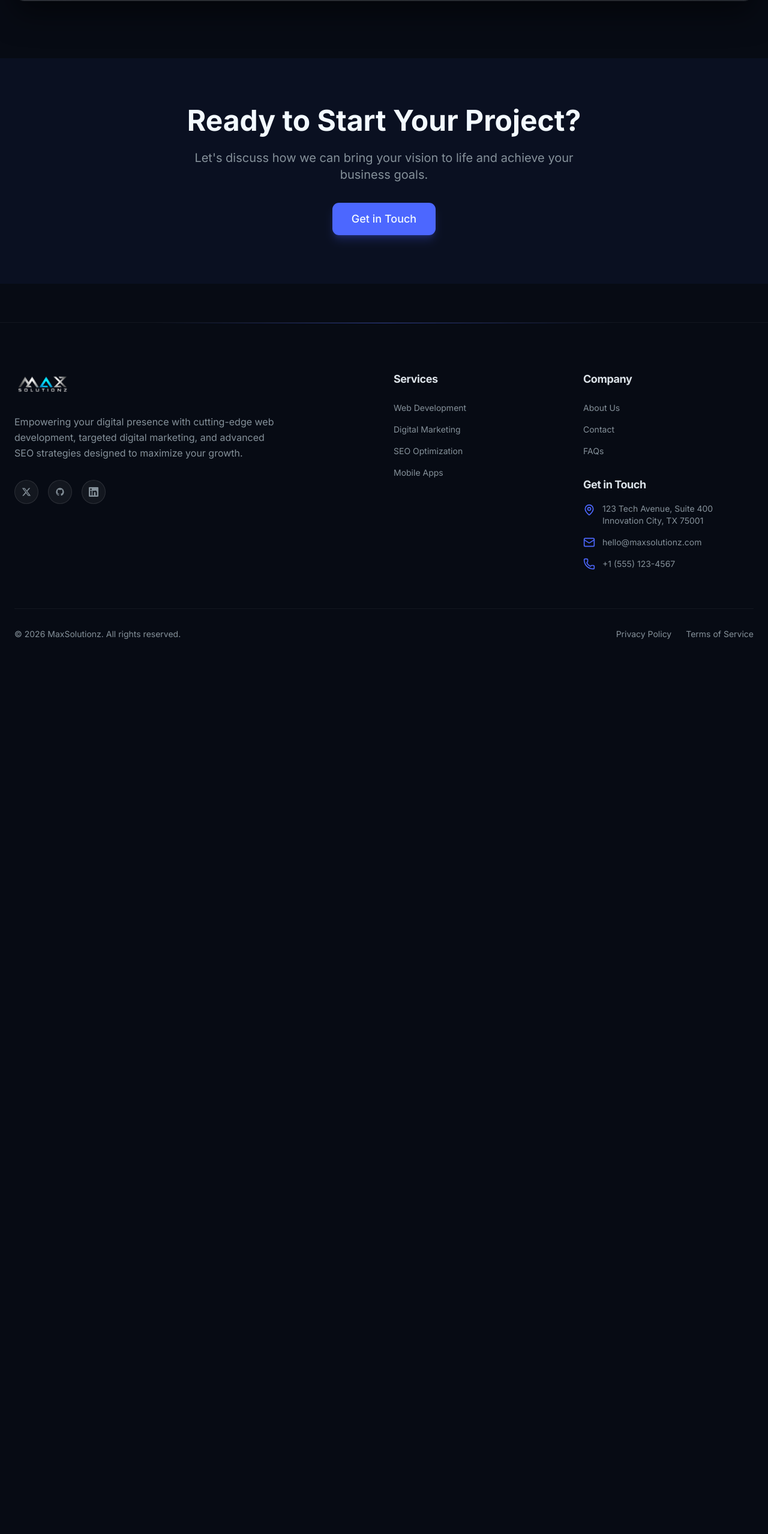
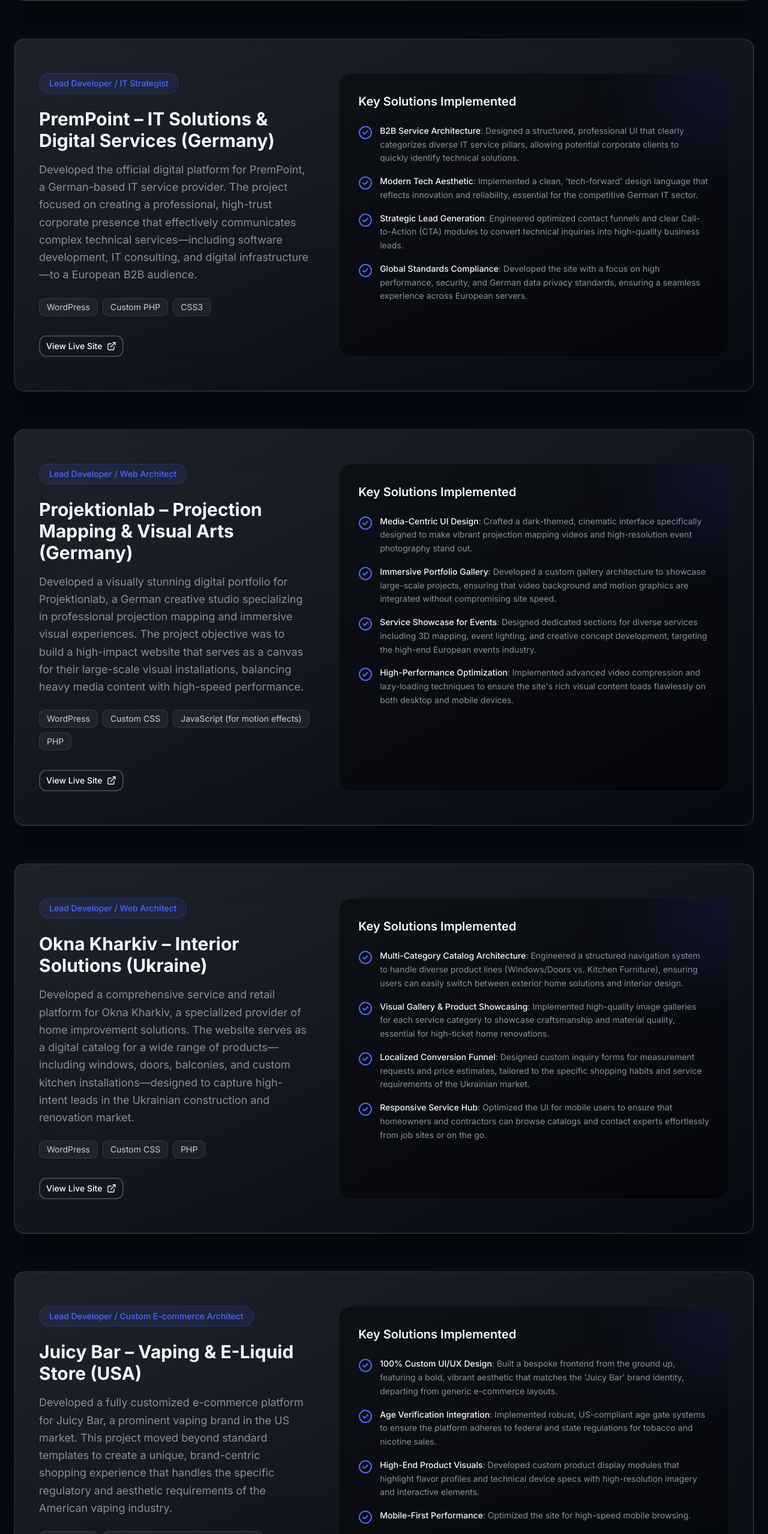
Before and after one commit to hammadarshad778/maxsolutionz-frontend, a Next.js app: page /projects in a window 1280 px wide. Shown: the part 6629-9186 px from the top of the page at 60% size. Before the commit the page ends 7736 px from the top, so only its background shows below. Built offline with nearby package versions, Linux system fonts and the light colour scheme.

Commit message:
Add remaining European and USA projects to the portfolio

```diff
--- a/src/data/projects.ts
+++ b/src/data/projects.ts
@@ -130,5 +130,72 @@
     role: "Lead Developer / Web Strategist",
     stack: ["WordPress", "PHP", "Custom UI/UX Design"],
     link: "https://bielefelder-immobilien.de/"
+  },
+  {
+    title: "PremPoint – IT Solutions & Digital Services (Germany)",
+    description: "Developed the official digital platform for PremPoint, a German-based IT service provider. The project focused on creating a professional, high-trust corporate presence that effectively communicates complex technical services—including software development, IT consulting, and digital infrastructure—to a European B2B audience.",
+    keySolutions: [
+      "B2B Service Architecture: Designed a structured, professional UI that clearly categorizes diverse IT service pillars, allowing potential corporate clients to quickly identify technical solutions.",
+      "Modern Tech Aesthetic: Implemented a clean, 'tech-forward' design language that reflects innovation and reliability, essential for the competitive German IT sector.",
+      "Strategic Lead Generation: Engineered optimized contact funnels and clear Call-to-Action (CTA) modules to convert technical inquiries into high-quality business leads.",
+      "Global Standards Compliance: Developed the site with a focus on high performance, security, and German data privacy standards, ensuring a seamless experience across European servers."
+    ],
+    role: "Lead Developer / IT Strategist",
+    stack: ["WordPress", "Custom PHP", "CSS3"],
+    link: "https://prempoint.de/"
+  },
+  {
+    title: "Projektionlab – Projection Mapping & Visual Arts (Germany)",
+    description: "Developed a visually stunning digital portfolio for Projektionlab, a German creative studio specializing in professional projection mapping and immersive visual experiences. The project objective was to build a high-impact website that serves as a canvas for their large-scale visual installations, balancing heavy media content with high-speed performance.",
+    keySolutions: [
+      "Media-Centric UI Design: Crafted a dark-themed, cinematic interface specifically designed to make vibrant projection mapping videos and high-resolution event photography stand out.",
+      "Immersive Portfolio Gallery: Developed a custom gallery architecture to showcase large-scale projects, ensuring that video background and motion graphics are integrated without compromising site speed.",
+      "Service Showcase for Events: Designed dedicated sections for diverse services including 3D mapping, event lighting, and creative concept development, targeting the high-end European events industry.",
+      "High-Performance Optimization: Implemented advanced video compression and lazy-loading techniques to ensure the site's rich visual content loads flawlessly on both desktop and mobile devices."
+    ],
+    role: "Lead Developer / Web Architect",
+    stack: ["WordPress", "Custom CSS", "JavaScript (for motion effects)", "PHP"],
+    link: "https://projektionlab.de/"
+  },
+  {
+    title: "Okna Kharkiv – Interior Solutions (Ukraine)",
+    description: "Developed a comprehensive service and retail platform for Okna Kharkiv, a specialized provider of home improvement solutions. The website serves as a digital catalog for a wide range of products—including windows, doors, balconies, and custom kitchen installations—designed to capture high-intent leads in the Ukrainian construction and renovation market.",
+    keySolutions: [
+      "Multi-Category Catalog Architecture: Engineered a structured navigation system to handle diverse product lines (Windows/Doors vs. Kitchen Furniture), ensuring users can easily switch between exterior home solutions and interior design.",
+      "Visual Gallery & Product Showcasing: Implemented high-quality image galleries for each service category to showcase craftsmanship and material quality, essential for high-ticket home renovations.",
+      "Localized Conversion Funnel: Designed custom inquiry forms for measurement requests and price estimates, tailored to the specific shopping habits and service requirements of the Ukrainian market.",
+      "Responsive Service Hub: Optimized the UI for mobile users to ensure that homeowners and contractors can browse catalogs and contact experts effortlessly from job sites or on the go."
+    ],
+    role: "Lead Developer / Web Architect",
+    stack: ["WordPress", "Custom CSS", "PHP"],
+    link: "https://okna-kharkiv.com/"
+  },
+  {
+    title: "Juicy Bar – Vaping & E-Liquid Store (USA)",
+    description: "Developed a fully customized e-commerce platform for Juicy Bar, a prominent vaping brand in the US market. This project moved beyond standard templates to create a unique, brand-centric shopping experience that handles the specific regulatory and aesthetic requirements of the American vaping industry.",
+    keySolutions: [
+      "100% Custom UI/UX Design: Built a bespoke frontend from the ground up, featuring a bold, vibrant aesthetic that matches the 'Juicy Bar' brand identity, departing from generic e-commerce layouts.",
+      "Age Verification Integration: Implemented robust, US-compliant age gate systems to ensure the platform adheres to federal and state regulations for tobacco and nicotine sales.",
+      "High-End Product Visuals: Developed custom product display modules that highlight flavor profiles and technical device specs with high-resolution imagery and interactive elements.",
+      "Mobile-First Performance: Optimized the site for high-speed mobile browsing.",
+      "Advanced Inventory Sync: Integrated a backend system capable of managing real-time stock levels across various flavors, nicotine strengths, and device colors."
+    ],
+    role: "Lead Developer / Custom E-commerce Architect",
+    stack: ["WordPress", "WooCommerce (Highly Customized)", "Custom JavaScript", "PHP"],
+    link: "https://juicybar.us/"
+  },
+  {
+    title: "Raz Vape – Premium Disposable Vaping Store (USA)",
+    description: "Developed a high-impact, fully customized e-commerce platform for Raz Vape, a leading brand in the American disposable vape market. The project focused on creating a bold, high-energy digital storefront that emphasizes product authenticity, flavor variety, and a seamless mobile shopping experience for a highly competitive US industry.",
+    keySolutions: [
+      "Bespoke Brand Experience: Built a totally customized UI that utilizes high-contrast aesthetics and vibrant color palettes to reflect the brand's energetic identity, moving away from standard e-commerce templates.",
+      "Complex Product Attribute Mapping: Developed an intuitive selection system for diverse flavor profiles and device series, allowing users to filter by puff count, nicotine strength, and flavor notes.",
+      "Compliance-Ready Architecture: Integrated US-standard age verification protocols and legal disclaimers to ensure full adherence to FDA and state-level regulatory requirements for nicotine products.",
+      "Conversion-Driven Performance: Engineered a streamlined 'Quick-Cart' and localized US checkout flow.",
+      "Visual Storytelling: Implemented custom-coded hover effects and high-definition product renders that showcase the unique design and features of the hardware."
+    ],
+    role: "Lead Developer / Custom E-commerce Specialist",
+    stack: ["WordPress", "WooCommerce (Highly Customized)", "JavaScript", "PHP"],
+    link: "https://razvape.us/"
   }
 ];
```
